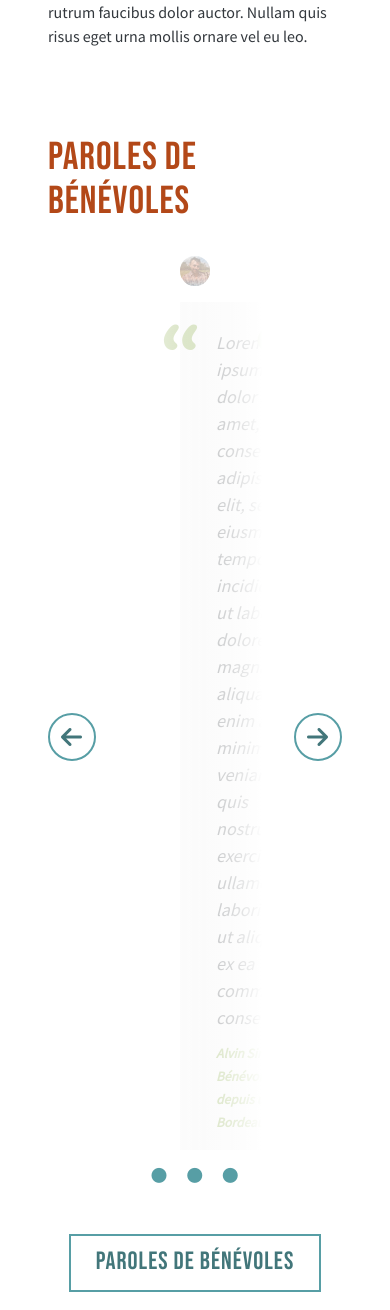
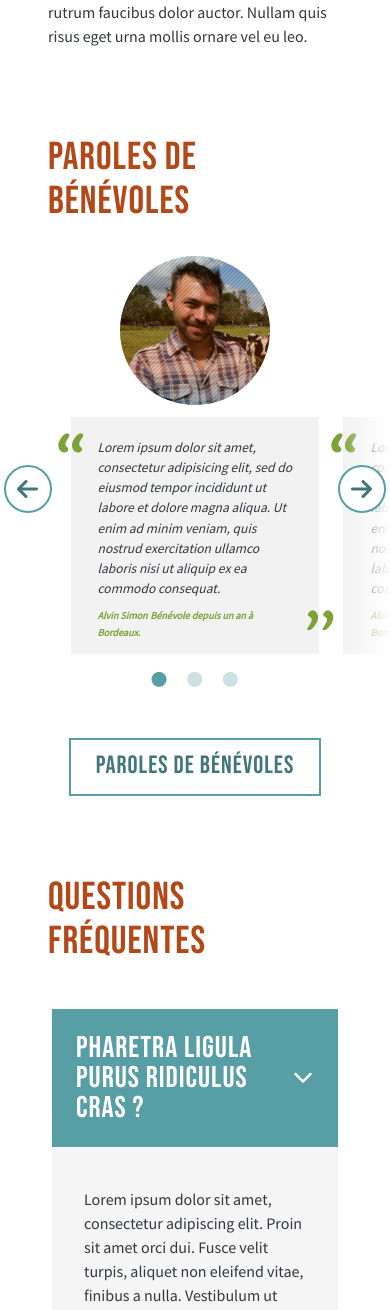
Before and after one commit to MagNadAnn/TdLUImockups, a PHP site: page /content.html in a window 390 px wide. Shown: the part 4271-5581 px from the top of the page. Run offline with PHP 8.4, Linux system fonts and the light colour scheme; some libraries are stand-ins or nearby versions.

Commit message:
responsive carousel

```diff
--- a/content.html
+++ b/content.html
@@ -623,7 +623,7 @@
                                     </li>
                                 </ul>
                                 <ul class="carousel__nav__dots list list_h">
-                                    <li class="carousel__nav__dot">
+                                    <li class="carousel__nav__dot is-active">
                                         <button class="button button_icon button_xs primary">
                                             <span class="button__label"><i class="fas fa-circle"></i></span>
                                         </button>
--- a/styles/style-button.css
+++ b/styles/style-button.css
@@ -177,7 +177,7 @@
     border-color: #579ea5;
 }
 
-.button.button_icon {
+.button.primary.button_icon {
     color: #579ea5;
 }
 
--- a/styles/style-special.css
+++ b/styles/style-special.css
@@ -51,6 +51,15 @@
     .vignette_deco {
         position: relative;
         width: 30%;
+        margin-left: auto;
+        margin-right: auto;
+    }
+}
+
+@media (max-width: 799px) {
+    .column > .vignette__wrap,
+    [class*="block_v"] > .vignette__wrap {
+        width: 60%;
         margin-left: auto;
         margin-right: auto;
     }
@@ -428,14 +437,12 @@
 
 .carousel__wrap {
     position: relative;
-    margin: 2em 0;
+    margin-top: 2em;
+    margin-bottom: 2em;
 }
 
 .carousel {
     position: relative;
-    margin: 0 5em;
-    /* border-left: 0.25em solid #579ea5; */
-    /* border-right: 0.25em solid #579ea5; */
     overflow: hidden;
 }
 
@@ -444,7 +451,6 @@
     content: "";
     position: absolute;
     height: 100%;
-    width: 8em;
     top: 0;
     z-index: 2;
 }
@@ -470,7 +476,6 @@
 }
 
 .carousel__item {
-    padding: 0 2em;
     width: calc(100% / 3);
     box-sizing: border-box;
 }
@@ -484,18 +489,77 @@
 .caroussel__nav__arrow {
     position: absolute;
     top: calc(50% - 1em);
+    z-index: 2;
 }
 
-.caroussel__nav__previous {
-    left: 0;
-}
-
-.caroussel__nav__next {
-    right: 0;
-}
+.caroussel__nav__previous { left: 0.25em; }
+.caroussel__nav__next { right: 0.25em; }
 
 .carousel__nav__dots {
     justify-content: center;
+    transition: all 0.2s ease-in-out;
+}
+
+.carousel__nav__dot:not(.is-active) {
+    opacity: 0.3;
+}
+
+@media (min-width: 800px) {
+
+    .carousel:before,
+    .carousel:after {
+        width: 8em;
+    }
+
+    .carousel__item {
+        padding: 0 2em;
+    }
+
+}
+
+@media (max-width: 799px) {
+
+    .carousel:before,
+    .carousel:after {
+        width: 4em;
+    }
+
+    .carousel__item {
+        padding: 0 1em;
+    }
+
+}
+
+@media (min-width: 700px) {
+
+    .carousel__wrap {
+        margin-left:  0;
+        margin-right:  0;
+    }
+
+    .carousel {
+        margin: 0 5em;
+    }
+
+    .carousel:before,
+    .carousel:after {
+        width: 8em;
+    }
+
+}
+
+@media (max-width: 699px) {
+
+    .carousel__wrap {
+        margin-left: -3em;
+        margin-right: -3em;
+        overflow: hidden;
+    }
+
+    .carousel {
+        font-size: 0.75em;
+    }
+
 }
 
 
```
